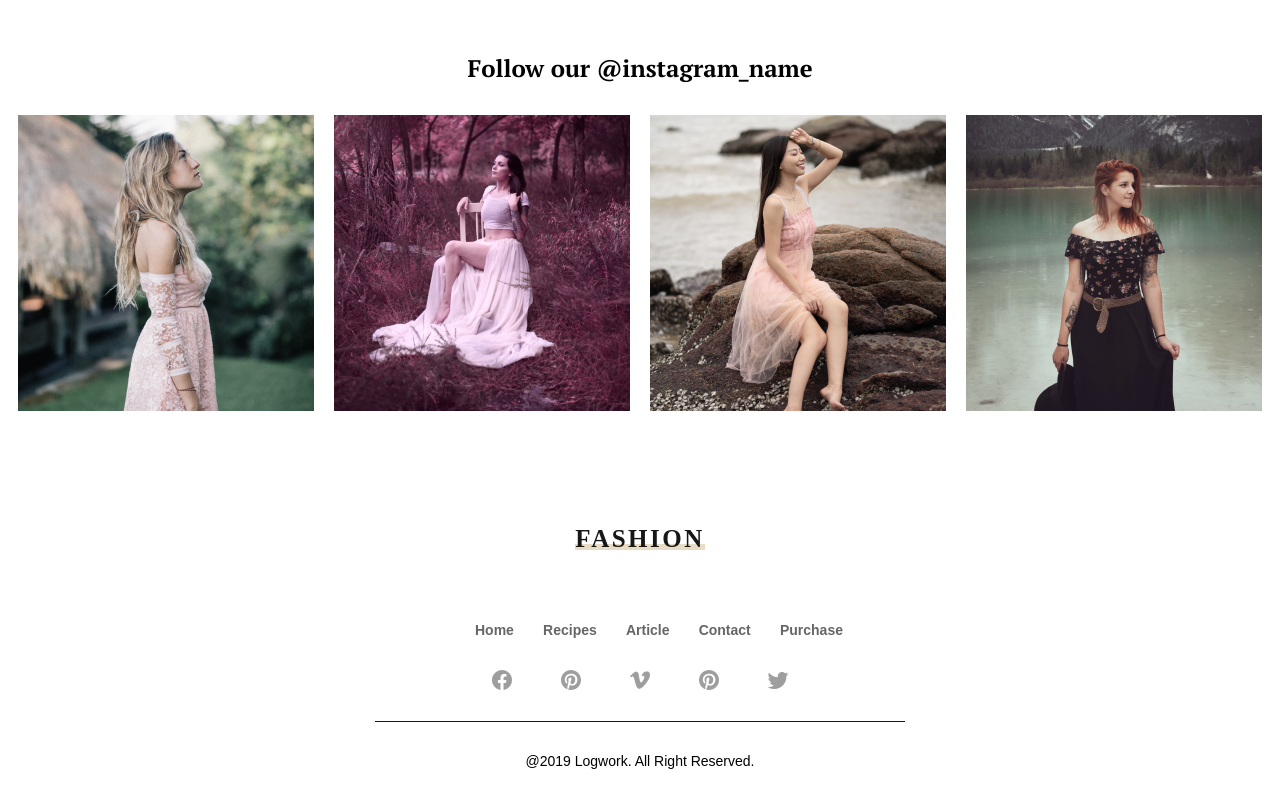
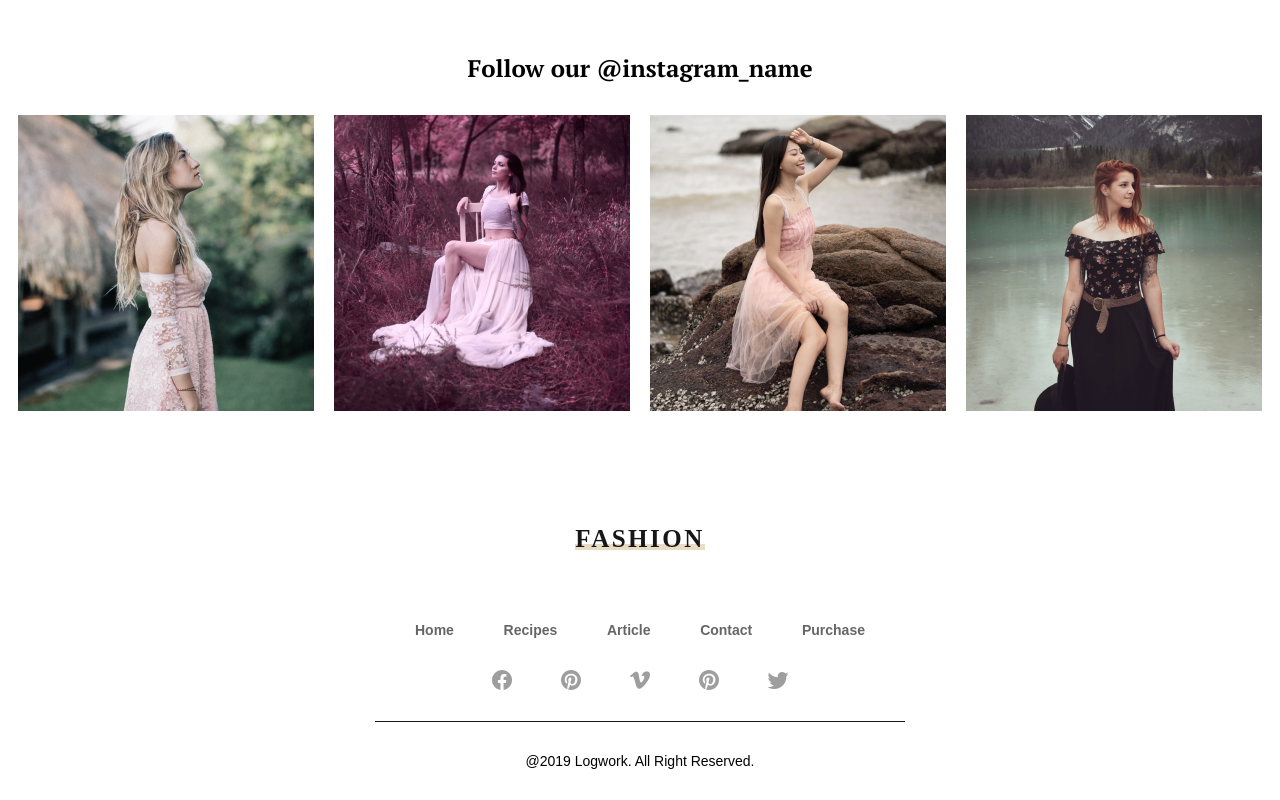
Before and after one commit to Meoowka/hz_ce, a Vue app: page / in a window 1280 px wide. Shown: the part 3683-4483 px from the top of the page. Built offline with nearby package versions, Linux system fonts and the light colour scheme.

Commit message:
доделяль есть косяки

```diff
--- a/src/components/footer.vue
+++ b/src/components/footer.vue
@@ -110,21 +110,23 @@ footer {
 
 }
     .menu {
-      margin-left: 100px;
-      font-family: PT Sans,sans-serif;
-      font-size: 14px;
-      line-height: 18.12px;
-      letter-spacing: 0;
+      width: 100%;
 
-      width: 368px;
 
       ul {
-        display: flex;
-        justify-content: space-between;
+          display: flex;
+          margin: 0 40px;
+          justify-content: space-between;
         li {
+
           display: inline-block;
           margin-top: 8px;
           a{
+
+            font-family: PT Sans,sans-serif;
+            font-size: 14px;
+            line-height: 18.12px;
+            letter-spacing: 0;
             color: #666666;
             text-decoration: none;
           }
```
